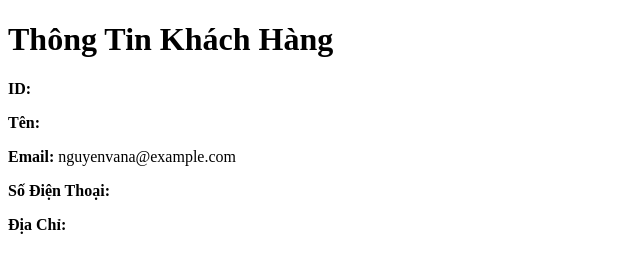
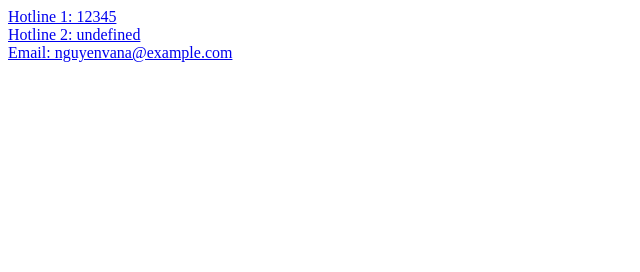
Before and after one commit to Andangphuoc/infor, a plain HTML site: page index.html in a window 1280 px wide. Shown: the whole page, without its empty margins (0-640 px from the left). Drawn offline with Linux system fonts and the light colour scheme.

Commit message:
an dep trai

```diff
--- a/index.html
+++ b/index.html
@@ -3,34 +3,41 @@
 <head>
     <meta charset="UTF-8">
     <meta name="viewport" content="width=device-width, initial-scale=1.0">
-    <title>Thông Tin Khách Hàng</title>
+    <title>Cập Nhật Hotline & Email</title>
 </head>
 <body>
 
-    <h1>Thông Tin Khách Hàng</h1>
-    <p><strong>ID:</strong> <span id="customer_id"></span></p>
-    <p><strong>Tên:</strong> <span id="name"></span></p>
-    <p><strong>Email:</strong> <span id="email"></span></p>
-    <p><strong>Số Điện Thoại:</strong> <span id="phone"></span></p>
-    <p><strong>Địa Chỉ:</strong> <span id="address"></span></p>
+    <div class="hotline-header-center">
+        <a href="tel:" id="hotline1" class="hotline_css">Hotline 1:</a>
+        <div class="hotline-header-center">
+            <a href="tel:" id="hotline2" class="hotline_css">Hotline 2:</a>
+        </div>
+        <div class="hotline-header-center">
+            <a href="mailto:" id="email" class="email_css">Email:</a>
+        </div>
+    </div>
 
     <script>
-        // URL chứa JSON
+        // URL JSON
         const url = "https://andangphuoc.github.io/infor/inf.json";
 
         // Fetch dữ liệu từ URL
         fetch(url)
-            .then(response => response.json()) // Chuyển đổi response thành JSON
+            .then(response => response.json()) // Chuyển đổi dữ liệu JSON
             .then(data => {
-                // Gán dữ liệu vào các thẻ HTML
-                document.getElementById("customer_id").textContent = data.customer_id;
-                document.getElementById("name").textContent = data.name;
-                document.getElementById("email").textContent = data.email;
-                document.getElementById("phone").textContent = data.phone;
+                // Cập nhật số hotline
+                let hotline1 = document.getElementById("hotline1");
+                hotline1.textContent = `Hotline 1: ${data.hotline1}`;
+                hotline1.href = `tel:${data.hotline1}`;
 
-                // Gộp địa chỉ thành một chuỗi và hiển thị
-                document.getElementById("address").textContent =
-                    `${data.address.street}, ${data.address.city}, ${data.address.country}`;
+                let hotline2 = document.getElementById("hotline2");
+                hotline2.textContent = `Hotline 2: ${data.hotlien2}`;
+                hotline2.href = `tel:${data.hotlien2}`;
+
+                // Cập nhật email
+                let email = document.getElementById("email");
+                email.textContent = `Email: ${data.email}`;
+                email.href = `mailto:${data.email}`;
             })
             .catch(error => console.error("Lỗi khi lấy dữ liệu:", error));
     </script>
--- a/inf.json
+++ b/inf.json
@@ -1,6 +1,5 @@
 {
     "hotline1": "12345",
-    "hotlien2": "Nguyễn Văn A",
+    "hotline2": "Nguyễn Văn A",
     "email": "nguyenvana@example.com"
-
 }
```
